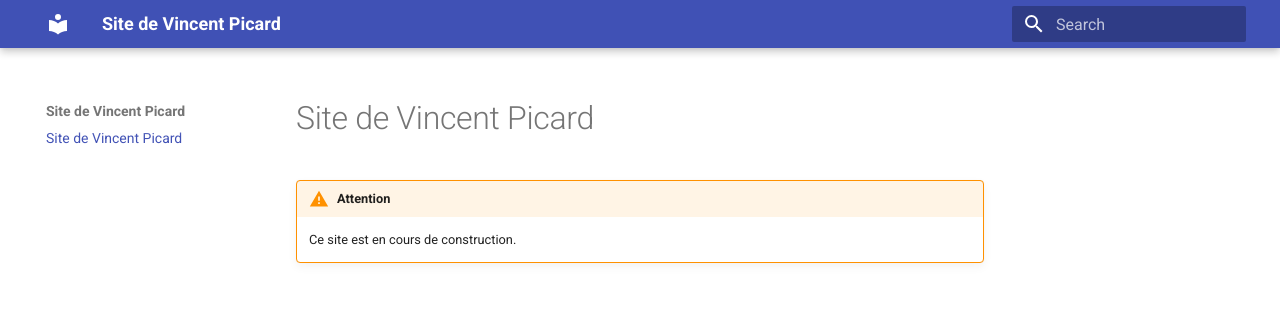
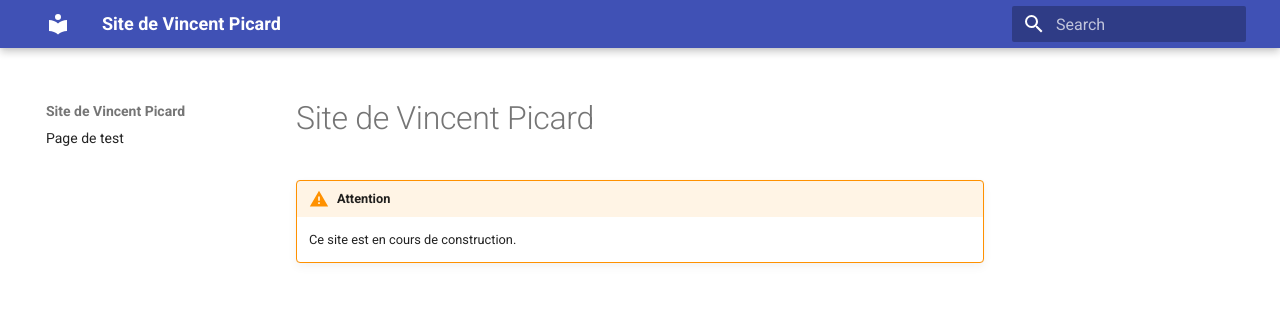
Before and after one commit to vincent-picard/vincent-picard.github.io, an MkDocs documentation site: the page built from docs/index.md, in a window 1280 px wide. Shown: the top 322 px of the page. Built offline with MkDocs 1.6.1 and Material for MkDocs 9.7.7, drawn with Linux system fonts in a browser that asks for light colours.

Commit message:
navigation

```diff
--- a/mkdocs.yml
+++ b/mkdocs.yml
@@ -4,7 +4,6 @@ theme:
   features:
     - content.code.copy
     - content.code.select
-
 markdown_extensions:
   - admonition
   - pymdownx.highlight:
@@ -17,8 +16,9 @@ markdown_extensions:
   - pymdownx.superfences
   - pymdownx.arithmatex:
       generic: true
-
 extra_javascript:
   - javascripts/mathjax.js
   - https://polyfill.io/v3/polyfill.min.js?features=es6
   - https://cdn.jsdelivr.net/npm/mathjax@3/es5/tex-mml-chtml.js
+nav:
+  - Page de test: 'test/test.md'
```
